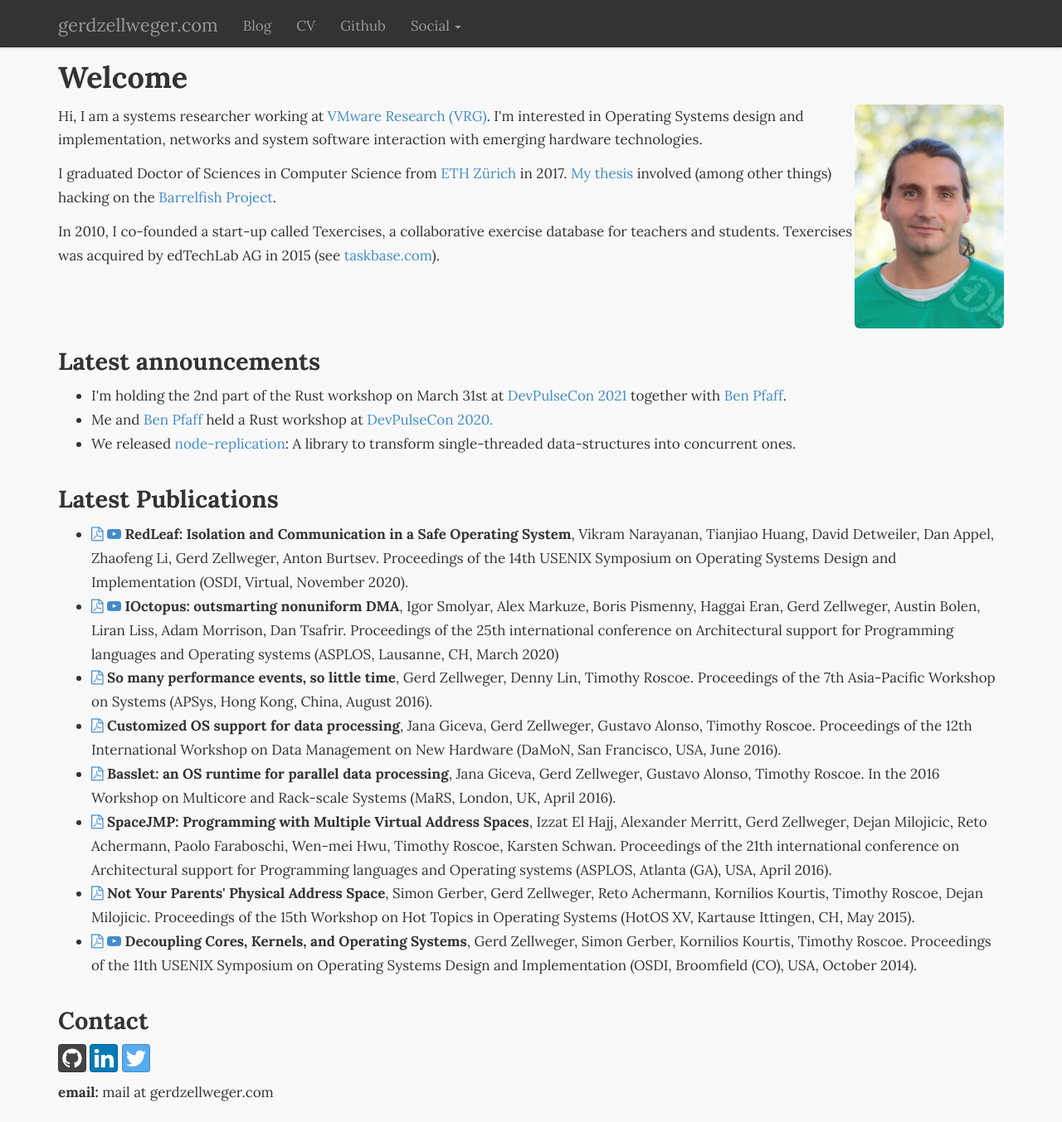
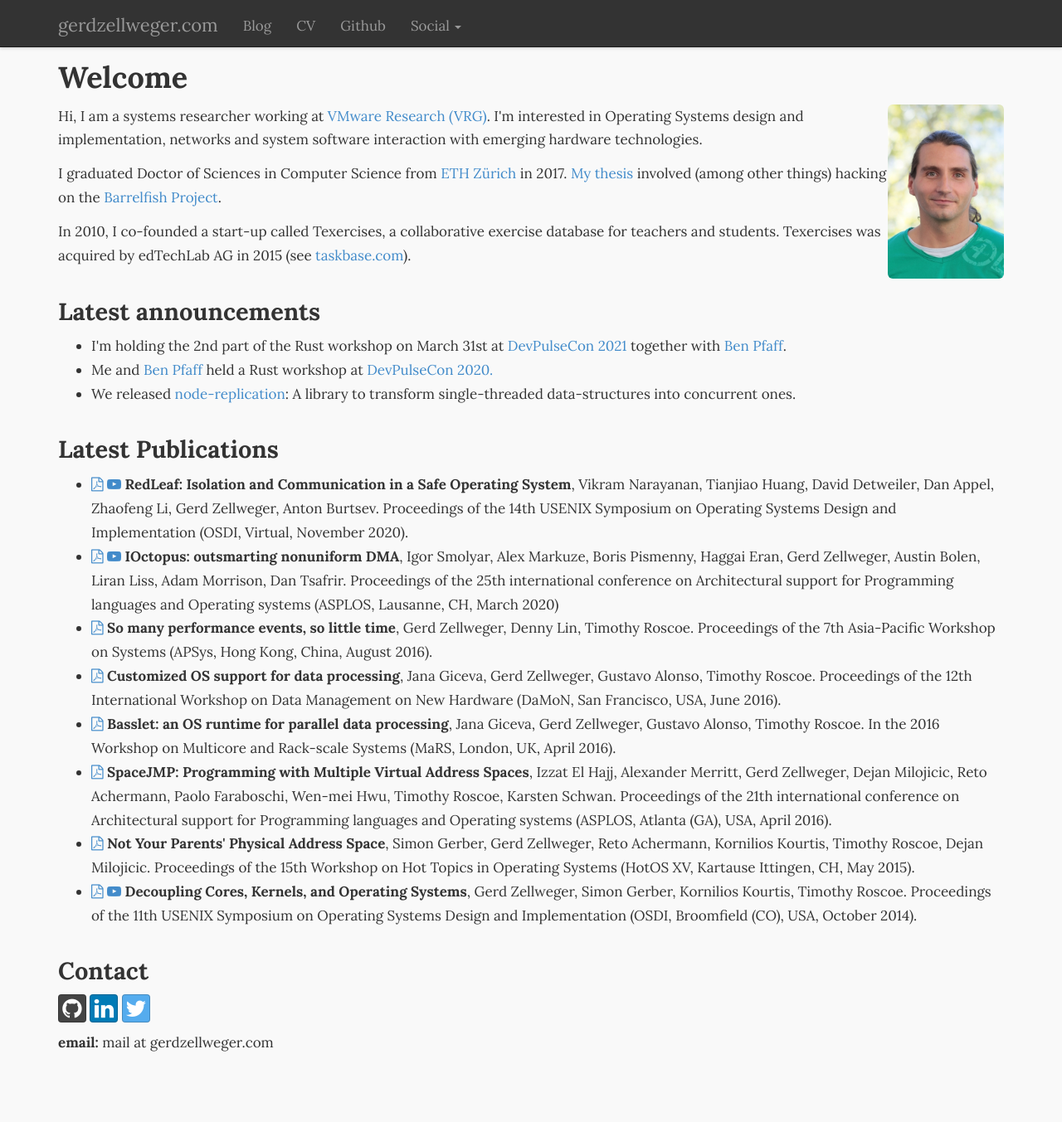
Before and after one commit to gz/website, a Jekyll site: the page built from index.html, in a window 1280 px wide and 1353 px high. Shown: the whole window at 83% size. Built offline with Jekyll 4.4.1, drawn with Linux system fonts in a browser that asks for light colours; nearby versions of some CDN libraries.

Commit message:
Fix alignment.

```diff
--- a/index.html
+++ b/index.html
@@ -18,7 +18,7 @@
 <div class="clearfix">
   <h2>Welcome</h2>
   <div class="pull-right">
-    <img src="/img/gerd.jpg" alt="Profile Picture" width="180px" class="img-rounded img-responsive" />
+    <img src="/img/gerd.jpg" alt="Profile Picture" width="140px" class="img-rounded img-responsive" />
   </div>
   <p>
     Hi, I am a systems researcher working at <a href="https://research.vmware.com/">VMware Research (VRG)</a>.
```
